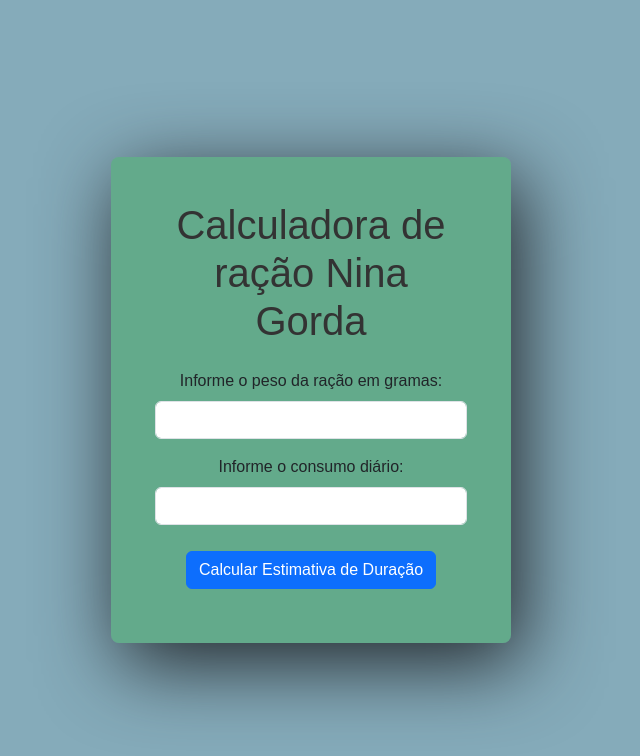
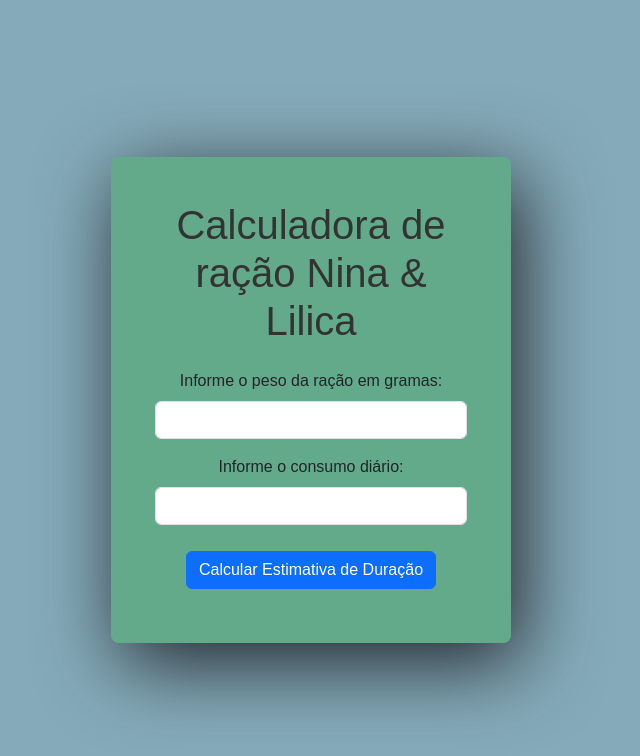
Before and after one commit to hugolealtech/calculadora-racao-animais, a plain HTML site: page index.html in a window 1280 px wide. Shown: the whole page, without its empty margins (329-969 px from the left). Drawn offline with nearby package versions, Linux system fonts and the light colour scheme.

Commit message:
alteração de nome para evitar problemas jurídicos
Nina é o nome da minha cachorra. Porém, por ser um repositório público, decidi alterar o nome deste

```diff
--- a/index.html
+++ b/index.html
@@ -13,7 +13,7 @@
 <body>
     <main>
         <div class="container text-center p-4">
-            <h1 class="mb-4">Calculadora de ração Nina Gorda</h1>
+            <h1 class="mb-4">Calculadora de ração Nina & Lilica</h1>
             <form action="">
                 <div class="mb-3">
                     <label for="inPesoRacao" class="form-label">Informe o peso da ração em gramas:</label>
```
